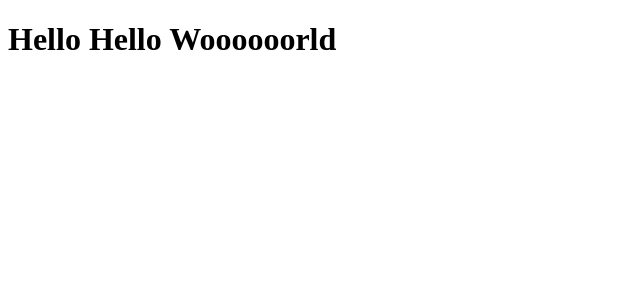
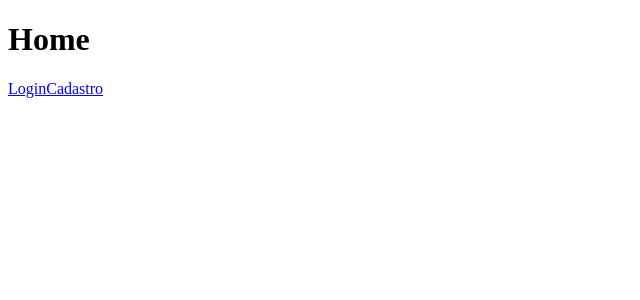
Before and after one commit to Laboratoria/SAP006-burger-queen-api-client, a React (Create React App) app: page / in a window 1280 px wide. Shown: the top 300 px of the page, without its empty margins (0-640 px from the left). Built offline with nearby package versions, Linux system fonts and the light colour scheme.

Commit message:
organizando o boilerplate para inicialiaçao das rotas privadas

```diff
--- a/src/App.js
+++ b/src/App.js
@@ -1,8 +1,28 @@
-function App() {
+import React from 'react';
+import { BrowserRouter as Router, Route, Switch, } from 'react-router-dom';
+import Home from './pages/home/home.jsx';
+import Login from './pages/login/login.jsx';
+import SignUp from './pages/signup/signup.jsx';
+import Menu from './pages/menu/menu.jsx'
+import Kitchen from './pages/kitchen/kitchen';
+import Orders from './pages/orders/orders';
+import NotFound from './pages/notfound/notfound';
+
+const App = () => {
   return (
-    <div className="App">
-     <h1>Hello Hello Woooooorld</h1>
-    </div>
+    <Router>
+      <div>
+        <Switch>
+          <Route path='/' exact component={Home} />
+          <Route path='/login' component={Login} />
+          <Route path='/signup' component={SignUp} />
+          <Route path='/menu' component={Menu} />
+          <Route path='/kitchen' component={Kitchen} />
+          <Route path='/orders' component={Orders} />
+          <Route component={NotFound} />
+        </Switch>
+      </div>
+    </Router>
   );
 }
 
--- /dev/null
+++ b/src/pages/home/home.jsx
@@ -0,0 +1,13 @@
+import { Link } from 'react-router-dom';
+
+const Home = () => {
+  return (
+    <div>
+      <h1>Home</h1>
+      <Link to='/login'>Login</Link>
+      <Link to='/signup'>Cadastro</Link>
+    </div>
+  );
+}
+
+export default Home;
--- /dev/null
+++ b/src/pages/kitchen/kitchen.jsx
@@ -0,0 +1,9 @@
+const Kitchen = () => {
+	return (
+		<div>
+			<h1>Página de pedidos enviados para a cozinha</h1>
+		</div>
+	);
+}
+
+export default Kitchen;
--- /dev/null
+++ b/src/pages/login/login.jsx
@@ -0,0 +1,14 @@
+const Login = (props) => {
+  return (
+    <div>
+      <h1>Página de Login</h1>
+      <button onClick={() => {
+        console.log('ok');
+        props.history.push('/menu');
+      }}>Logar
+      </button>
+    </div>
+  );
+}
+
+export default Login;
--- /dev/null
+++ b/src/pages/menu/menu.jsx
@@ -0,0 +1,9 @@
+const Menu = () => {
+  return (
+    <div>
+      <h1>Página de Menu</h1>
+    </div>
+  );
+}
+
+export default Menu;
--- /dev/null
+++ b/src/pages/notfound/notfound.jsx
@@ -0,0 +1,9 @@
+const NotFound = () => {
+  return (
+    <div>
+      <h1>Not Found</h1>
+    </div>
+  );
+}
+
+export default NotFound;
--- /dev/null
+++ b/src/pages/orders/orders.jsx
@@ -0,0 +1,9 @@
+const Orders = () => {
+  return (
+    <div>
+      <h1>Pedidos prontos</h1>
+    </div>
+  )
+}
+
+export default Orders;
--- /dev/null
+++ b/src/pages/signup/signup.jsx
@@ -0,0 +1,9 @@
+const SignUp = () => {
+  return (
+    <div>
+      <h1>Página de Cadastro</h1>
+    </div>
+  );
+}
+
+export default SignUp;
```
Also changed, not shown: 1 other file (tests, documents, lock files or other folders).
